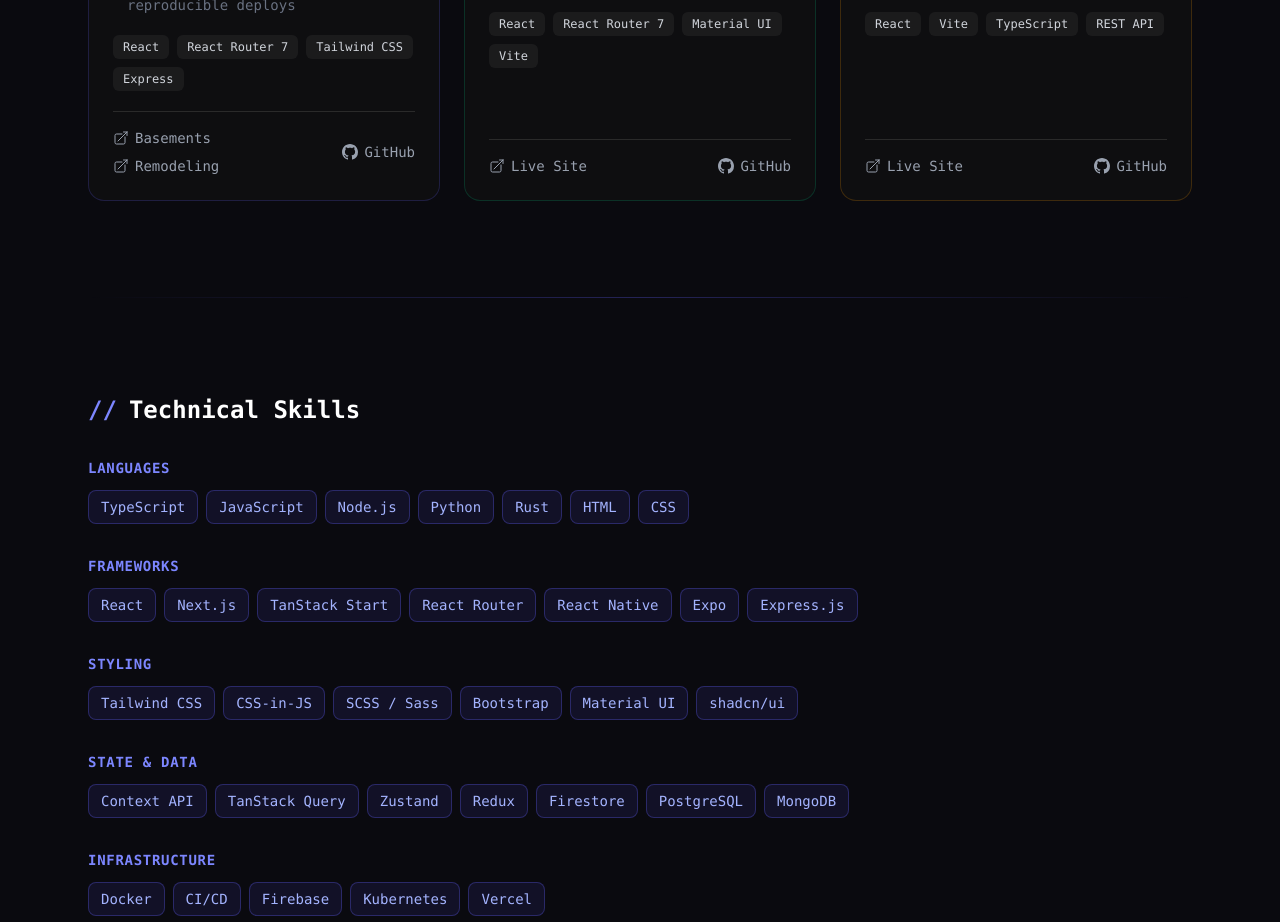
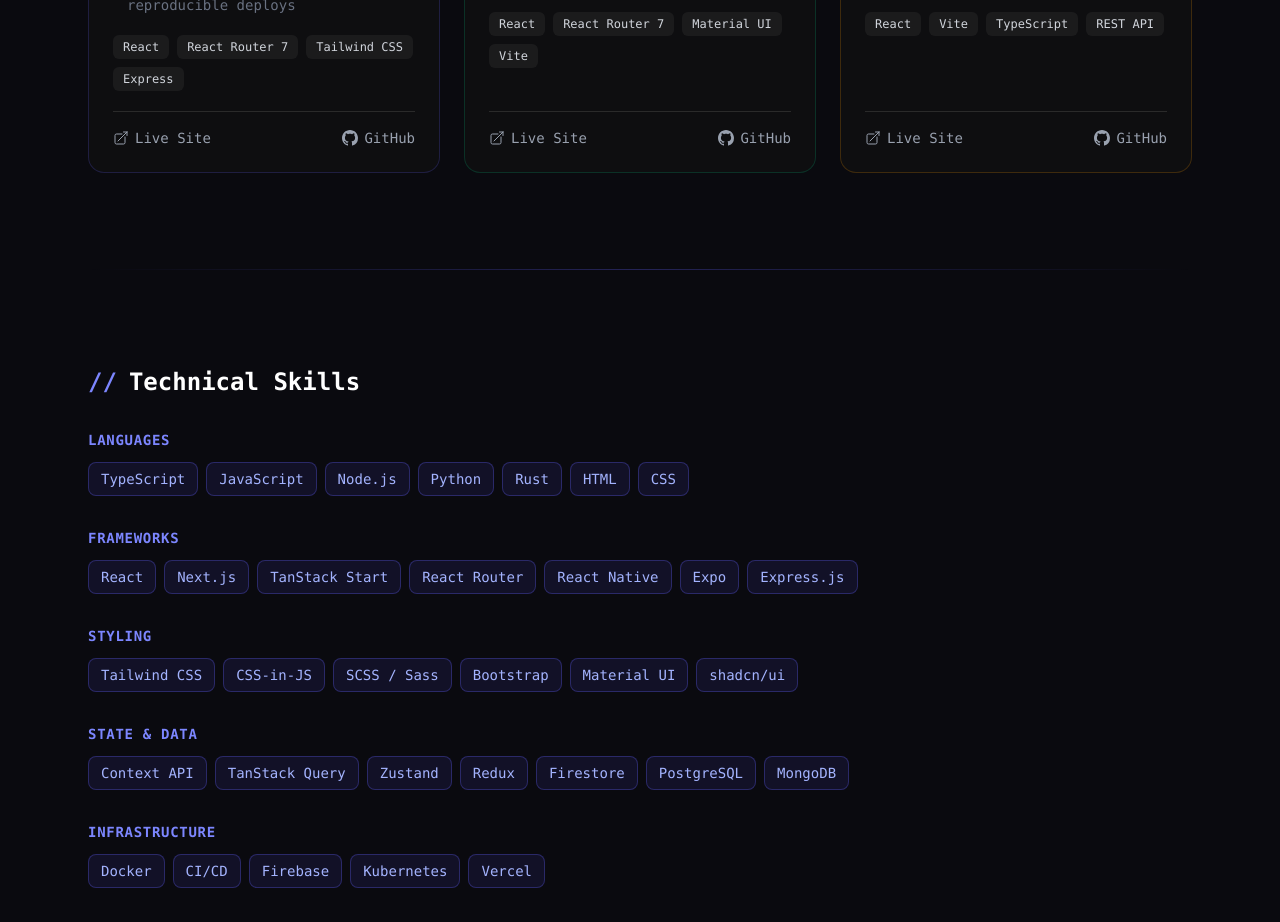
Before and after one commit to LSleutsky/lushsleutsky.com, a React (Vite) app: page / in a window 1280 px wide. Shown: the part 1700-2622 px from the top of the page. Built offline with nearby package versions, Linux system fonts and the light colour scheme; no server answers.

Commit message:
feat(projects): link elite interior renewals site

```diff
--- a/src/data/projects.ts
+++ b/src/data/projects.ts
@@ -25,10 +25,7 @@ export const projects: Project[] = [
       "Containerized with Docker for reproducible deploys"
     ],
     tech: ["React", "React Router 7", "Tailwind CSS", "Express"],
-    liveLinks: [
-      { label: "Basements", url: "https://elitebasementsolutions.com" },
-      { label: "Remodeling", url: "https://eliteinteriorrenewals.com" }
-    ],
+    liveUrl: "https://eliteinteriorrenewals.com",
     githubUrl: "https://github.com/LSleutsky/elite-interior-renewals",
     color: "indigo"
   },
```
